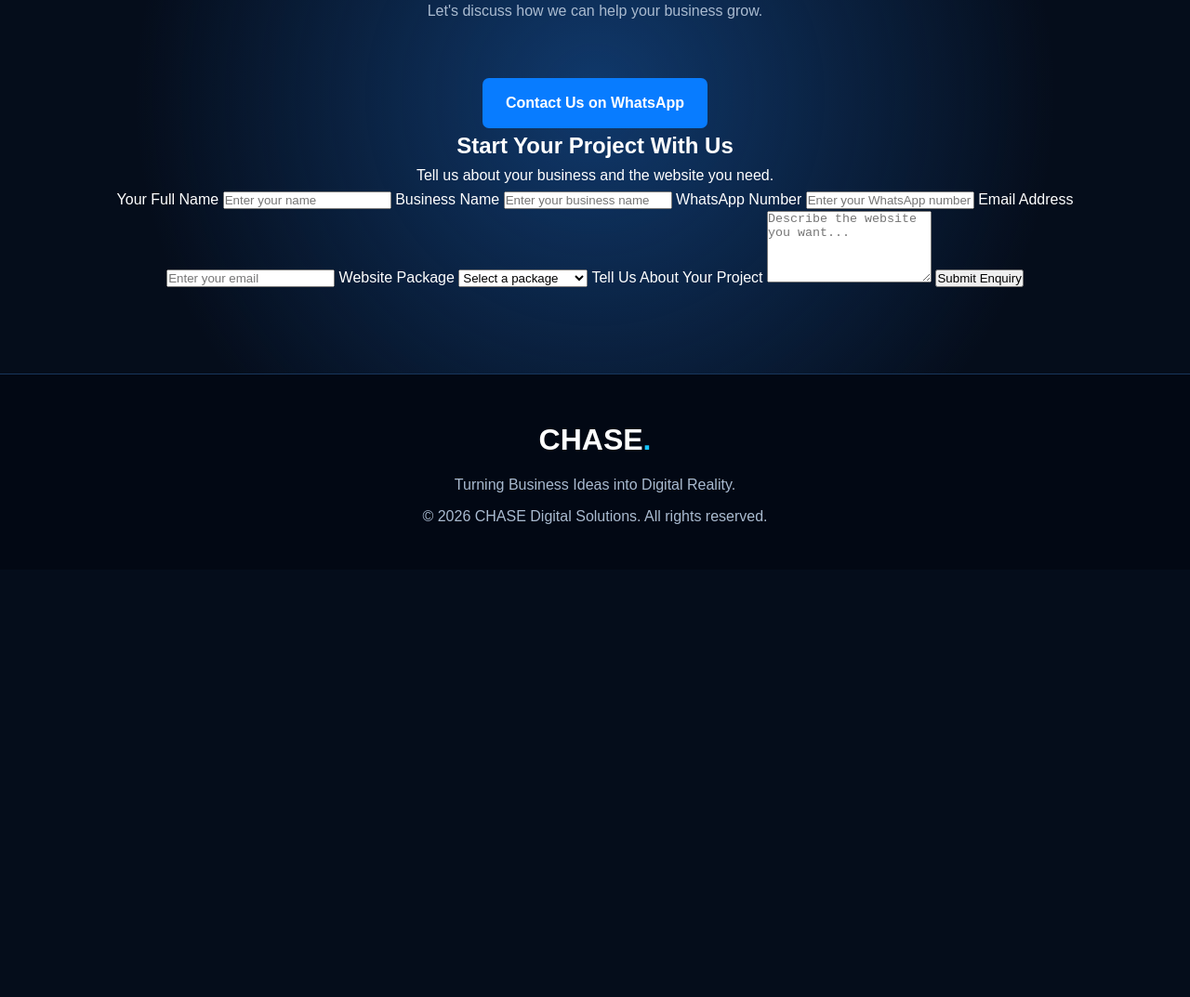
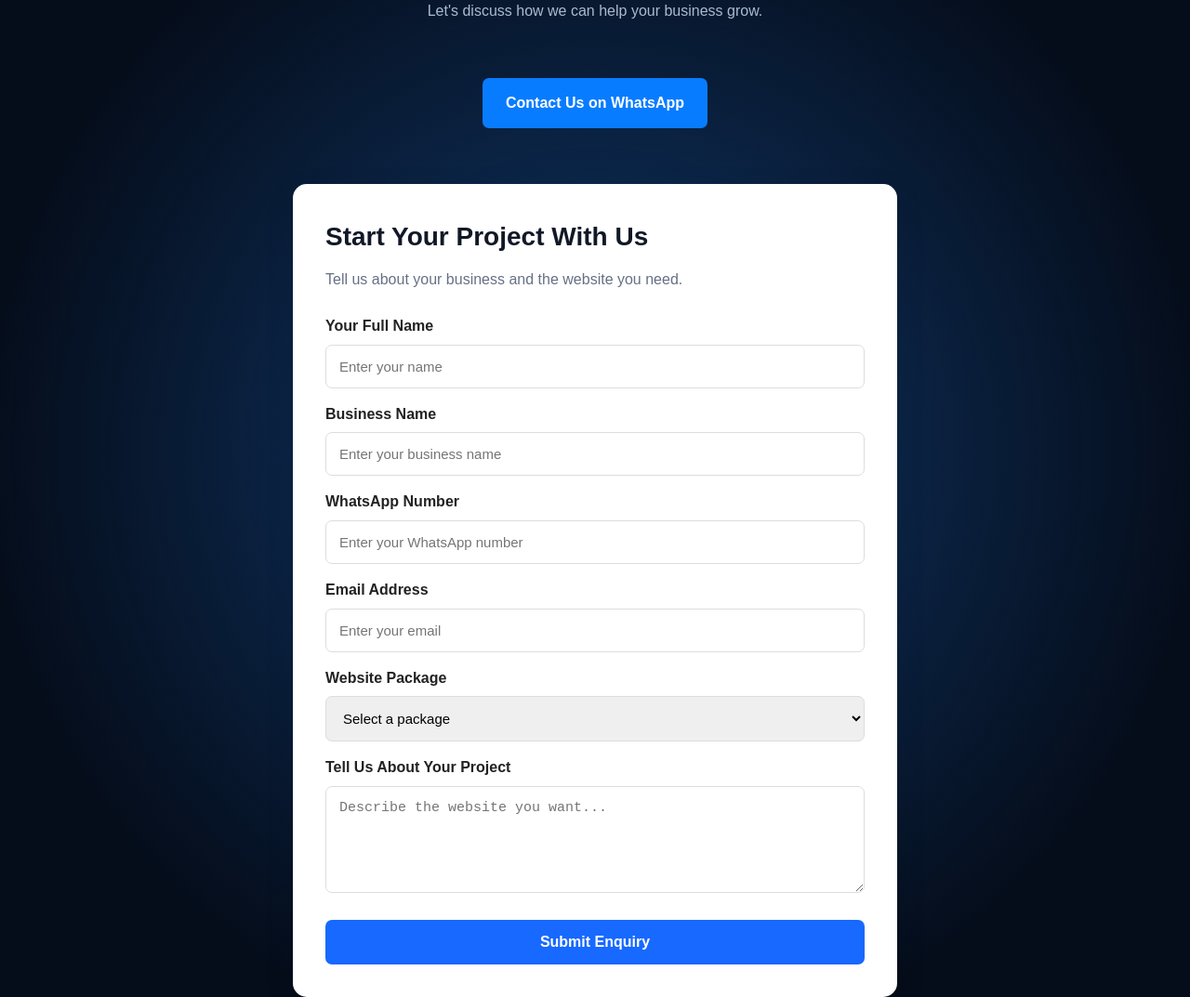
Before and after one commit to nurudeenkamaldeen405-boop/chase-digital-solutions, a plain HTML site: page index.html in a window 1280 px wide. Shown: the part 4434-5507 px from the top of the page at 93% size. Before the commit the page ends 5047 px from the top, so only its background shows below. Drawn offline with Linux system fonts and the light colour scheme.

Commit message:
style.css

```diff
--- a/style.css
+++ b/style.css
@@ -597,3 +597,72 @@ footer p {
         font-size: 29px;
     }
     }
+
+/* CLIENT ENQUIRY FORM */
+
+.client-enquiry {
+    max-width: 650px;
+    margin: 60px auto 0;
+    padding: 35px;
+    background: #ffffff;
+    border-radius: 15px;
+    box-shadow: 0 10px 35px rgba(0,0,0,0.08);
+    text-align: left;
+}
+
+.client-enquiry h2 {
+    font-size: 28px;
+    margin-bottom: 10px;
+    color: #111827;
+}
+
+.client-enquiry p {
+    margin-bottom: 25px;
+    color: #667085;
+}
+
+.client-enquiry label {
+    display: block;
+    margin: 15px 0 7px;
+    font-weight: 600;
+    color: #222;
+}
+
+.client-enquiry input,
+.client-enquiry select,
+.client-enquiry textarea {
+    width: 100%;
+    padding: 14px;
+    border: 1px solid #ddd;
+    border-radius: 7px;
+    font-size: 15px;
+    outline: none;
+}
+
+.client-enquiry input:focus,
+.client-enquiry select:focus,
+.client-enquiry textarea:focus {
+    border-color: #1769ff;
+}
+
+.client-enquiry button {
+    width: 100%;
+    margin-top: 22px;
+    padding: 15px;
+    background: #1769ff;
+    color: white;
+    border: none;
+    border-radius: 7px;
+    font-size: 16px;
+    font-weight: bold;
+}
+
+.client-enquiry button:hover {
+    background: #111827;
+}
+
+@media (max-width: 600px) {
+    .client-enquiry {
+        padding: 22px;
+    }
+        }
```
